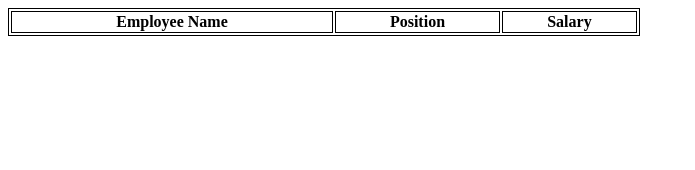
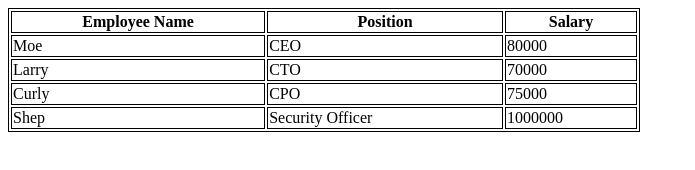
Before and after one commit to AndreYarbrough/AcmeTableBuilder, a plain HTML site: page index.html in a window 1280 px wide. Shown: the whole page, without its empty margins (0-695 px from the left). Drawn offline with Linux system fonts and the light colour scheme.

Commit message:
got the table to show upgit add .

```diff
--- a/index.html
+++ b/index.html
@@ -15,9 +15,31 @@
                     <tr id="tableHeader"><th>Employee Name</th><th>Position</th><th>Salary</th></tr>
 
                 </table>
+
         <script>
+
             // const empTable=document.querySelector()
-            const usersTable = new TableBuilder(
+        class TableBuilder{
+        constructor(tableHeaderArr, tableDataArr, selector){
+            this.headerArr = tableHeaderArr;
+            this.dataArr = tableDataArr;
+            this.selector = selector;
+        }
+
+        init() {
+        const employeeTable = document.querySelector('#employeeTable');
+        const html = this.dataArr.map(officer =>{return `<tr>
+         <td>${officer.name}</td>
+         <td>${officer.role}</td>
+         <td>${officer.salary}</td></tr>`}).join('');
+        employeeTable.innerHTML =  `<tr id="tableHeader"><th>Employee Name</th><th>Position</th><th>Salary</th></tr>`+html;
+
+        }
+
+
+    }
+
+    const usersTable = new TableBuilder(
       [
         {
           title: 'Name',
@@ -60,27 +82,7 @@
     );
 
 
-    //usersTable.init();
-    class TableBuilder{
-        // constructor(tableHeaderArr, tableDataArr, selector){
-        //     this.name = tableDataArr.map( obj => {
-        //         obj.name;
-        //     })
-        // }
-        constructor(selector) {
-            this.selector = selector;
-        }
-        init() {
-            const hi = this.selector;
-            console.log(hi);
-        }
-        /*const html = dataArray.map(officer =>{return `<tr>
-         <td>${officer.name}</td>
-         <td>${officer.role}</td>
-         <td>${officer.salary}</td></tr>`}).join('');
-        return  `<tr id="tableHeader"><th>Employee Name</th><th>Position</th><th>Salary</th></tr>`+html;*/
-
-    }
+    usersTable.init();
     //console.log(usersTable);
 
 
```
